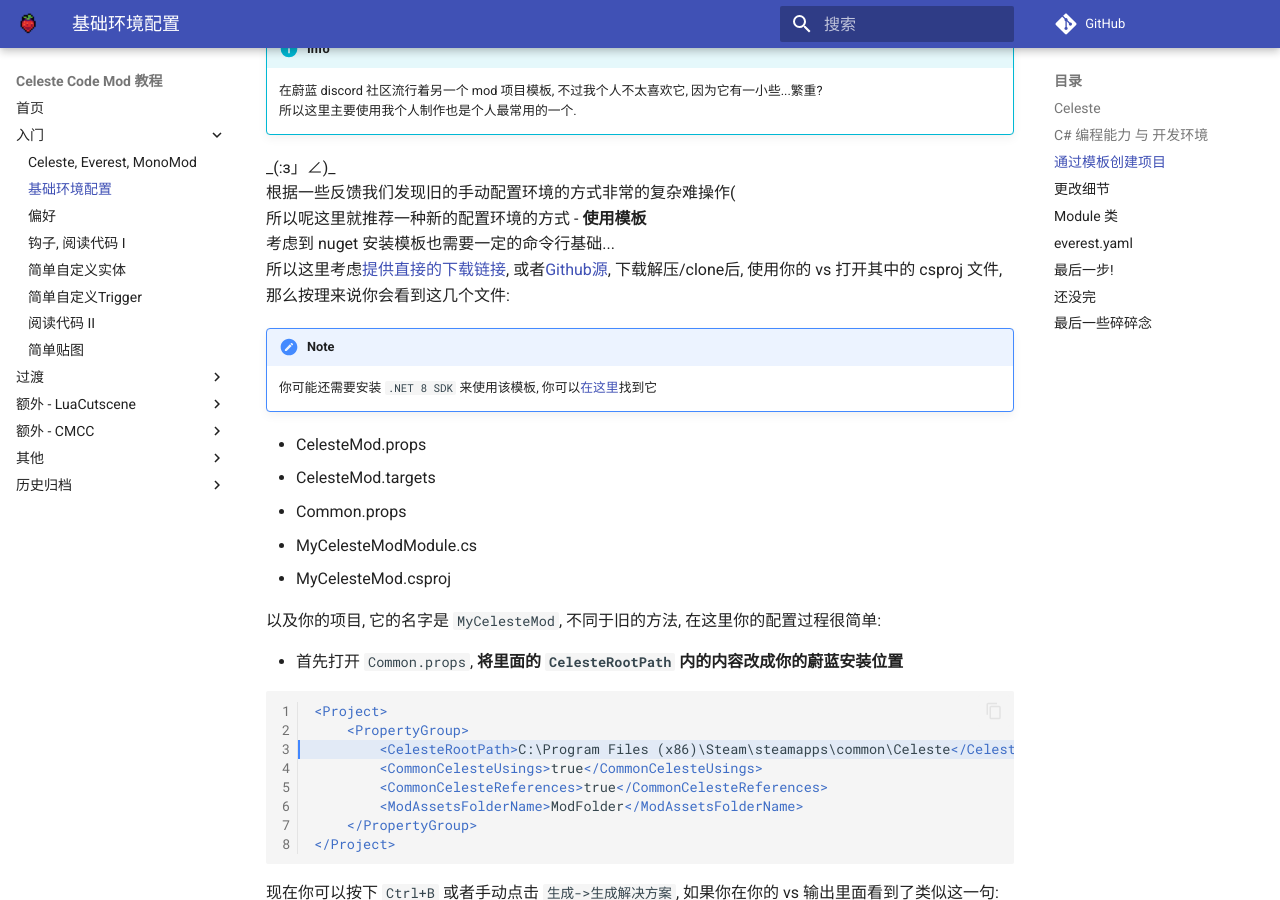
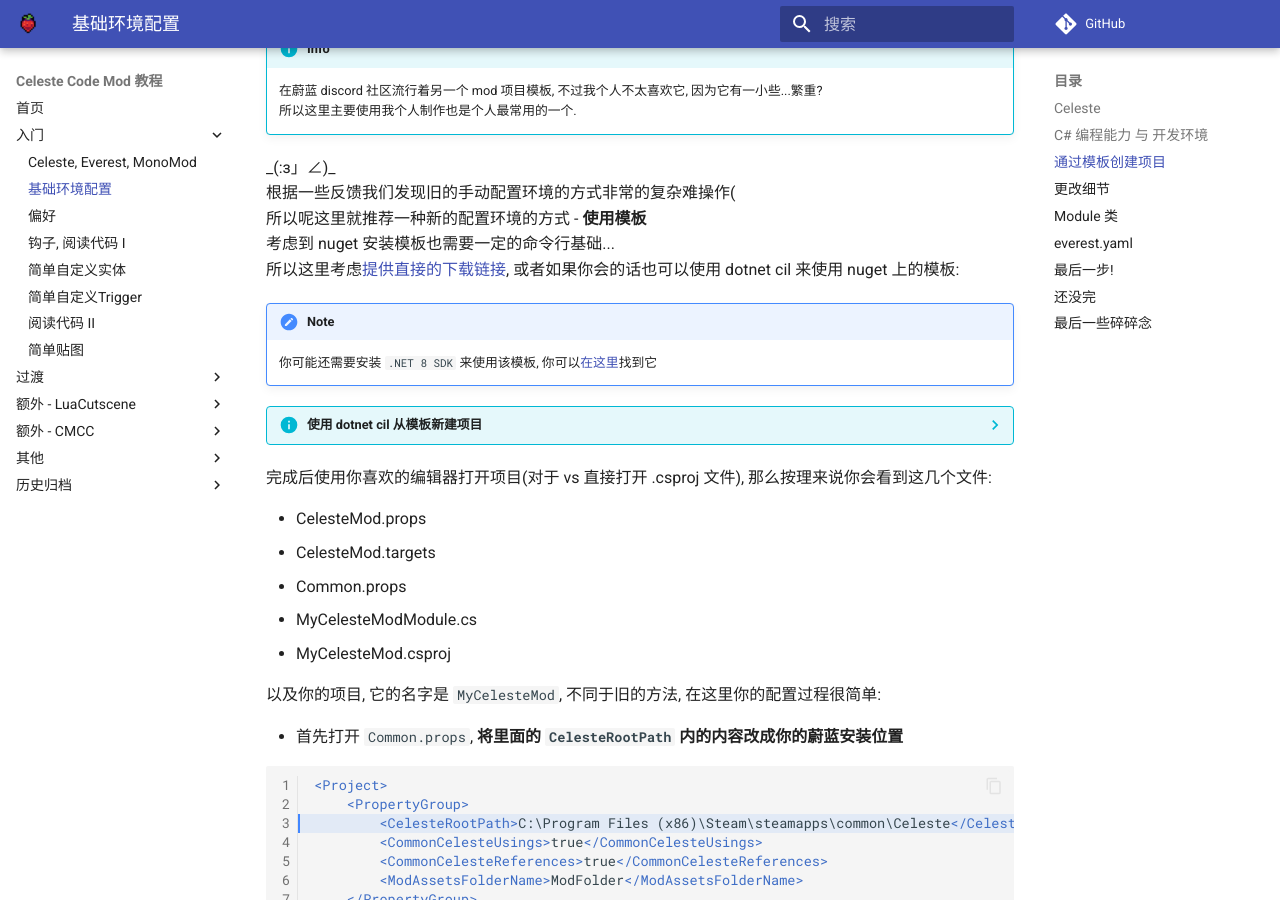
Before and after one commit to Saplonily/CelesteModTutorial, an MkDocs documentation site: the page built from docs/begin/basic_env.md, in a window 1280 px wide and 900 px high, scrolled down 2237 px. Built offline with MkDocs 1.6.1 and Material for MkDocs 9.7.7, drawn with Linux system fonts in a browser that asks for light colours; comment, search, counter and statistics services are not loaded.

Commit message:
修改 & 还是修改

````diff
--- a/docs/begin/basic_env.md
+++ b/docs/begin/basic_env.md
@@ -61,11 +61,31 @@
 所以呢这里就推荐一种新的配置环境的方式 - **使用模板**
 考虑到 nuget 安装模板也需要一定的命令行基础...
 所以这里考虑[提供直接的下载链接](https://hongshitieli.lanzouj.com/irGTK1iodagd),
-或者[Github源](https://github.com/Saplonily/celeste-mod-template-sdkstyled),
-下载解压/clone后, 使用你的 vs 打开其中的 csproj 文件, 那么按理来说你会看到这几个文件:
+或者如果你会的话也可以使用 dotnet cil 来使用 nuget 上的模板:
 
 !!! note
     你可能还需要安装 `.NET 8 SDK` 来使用该模板, 你可以[在这里](https://get.dot.net)找到它
+
+??? info "使用 dotnet cil 从模板新建项目"
+    首先在一个你喜欢的位置放置你的项目文件夹, 名字即为你的项目名, 例如 `MyCelesteMod`:
+    ```bat
+    mkdir MyCelesteMod
+    cd MyCelesteMod
+    ```
+    然后在此位置安装 nuget 上我的 mod 模板(如果你没有安装的话):
+    ```bat
+    dotnet new install Saladim.CelesteModTemplate
+    ```
+    然后你就能使用这条指令直接创建项目了:
+    ```bat
+    dotnet new sapcelestemod
+    ```
+    名字即为上层文件夹名, 或者你可以使用 `-n` 参数重写项目名字:
+    ```bat
+    dotnet new sapcelestemod -n MySuperCelesteMod
+    ```
+
+完成后使用你喜欢的编辑器打开项目(对于 vs 直接打开 .csproj 文件), 那么按理来说你会看到这几个文件:
 
 - CelesteMod.props
 - CelesteMod.targets
````
Also changed, not shown: docs/trans/session_settings_savedata.md (+6 -0 lines).
